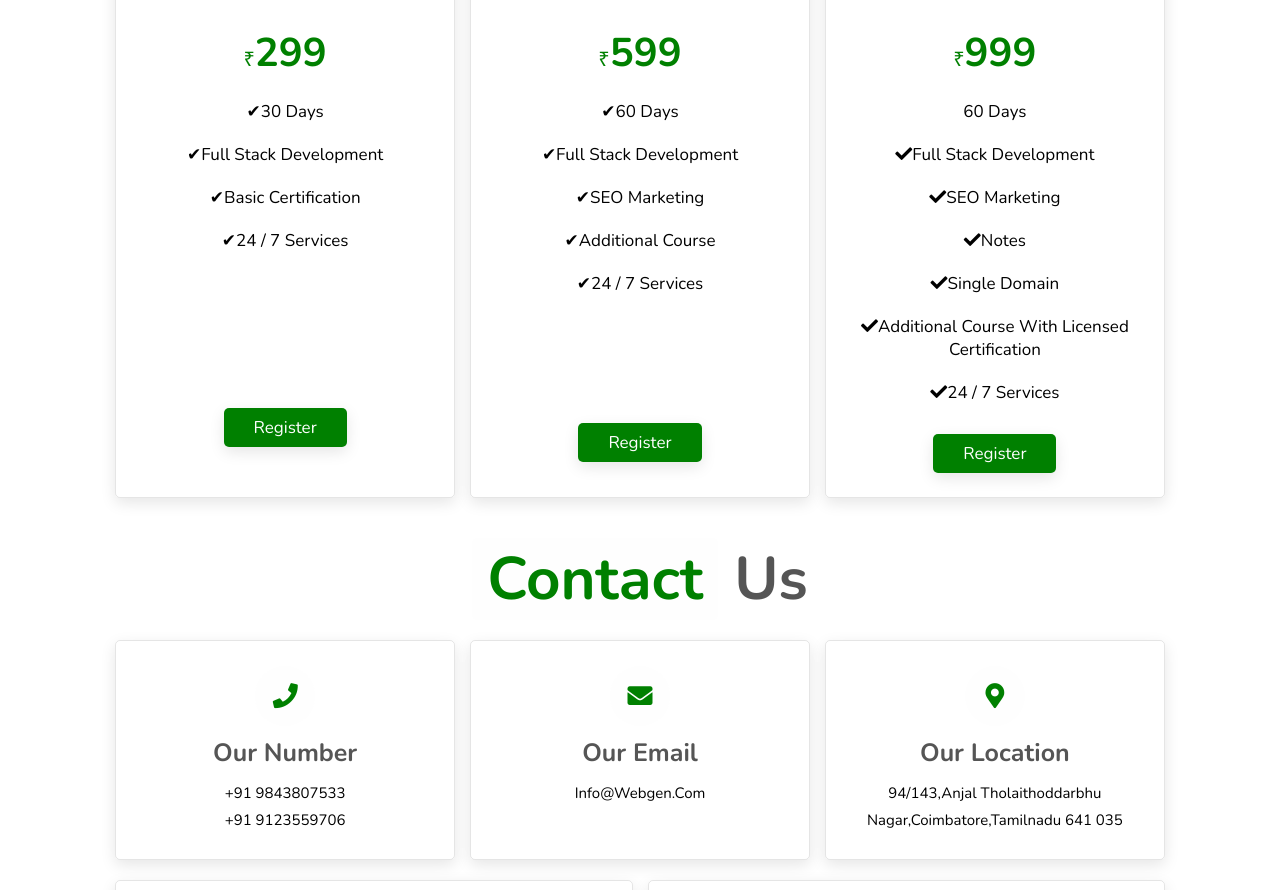
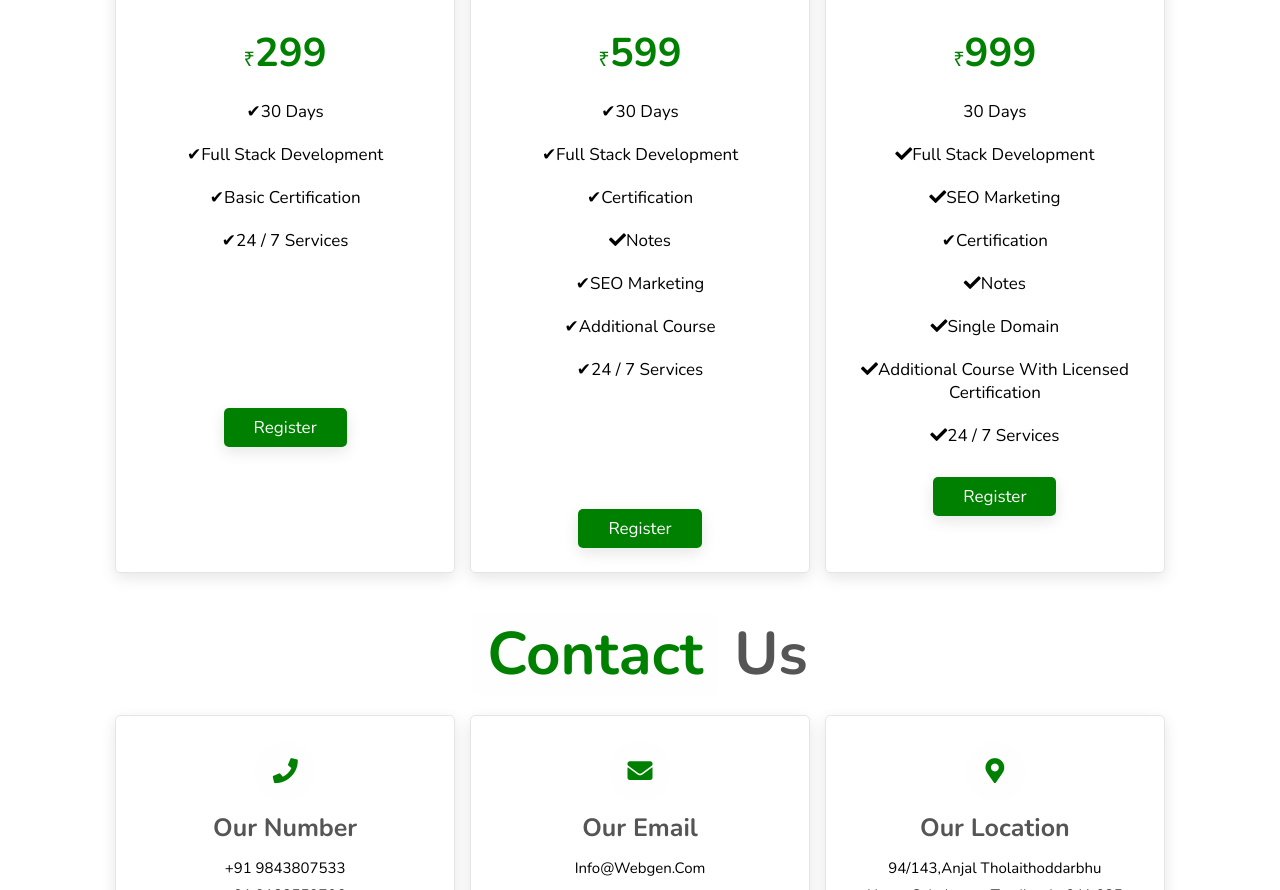
Before and after one commit to Barath2402/WebGen.github.io, a plain HTML site: page index.html in a window 1280 px wide. Shown: the part 4056-4946 px from the top of the page. Drawn offline with nearby package versions, Linux system fonts and the light colour scheme; grey boxes are pictures that could not be loaded.

Commit message:
Update index.html
Signed-off-by: BARATH VIJAY <80237369+Barath2402@users.noreply.github.com>

```diff
--- a/index.html
+++ b/index.html
@@ -303,8 +303,10 @@
                 <img src="images/Standard Plan.gif" alt="">
                 <div class="price"> <span>₹</span>599<span></span> </div>
                 <ul>
-                    <li>&#10004;60 days</li>
+                    <li>&#10004;30 days</li>
                     <li>&#10004;Full Stack Development</li>
+                    <li>&#10004;Certification</li>
+                    <li><i class="fas fa-check"></i>Notes</li>
                     <li>&#10004;SEO marketing</li>
                     <li>&#10004;Additional Course</li>
                     <li>&#10004;24 / 7 services</li>
@@ -319,9 +321,10 @@
                 <img src="images/Premium Plan.gif" alt="">
                 <div class="price"> <span>₹</span>999<span></span> </div>
                 <ul>
-                    <li>60 days</li>
+                    <li>30 days</li>
                         <li><i class="fas fa-check"></i>Full Stack Development</li>
                         <li><i class="fas fa-check"></i>SEO marketing</li>
+                        <li>&#10004;Certification</li>
                         <li><i class="fas fa-check"></i>Notes</li>
                         <li><i class="fas fa-check"></i>Single Domain</li>
                         <li><i class="fas fa-check"></i>Additional Course with Licensed Certification</li>
```
